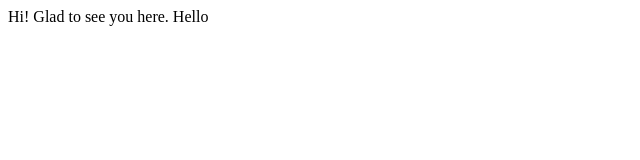
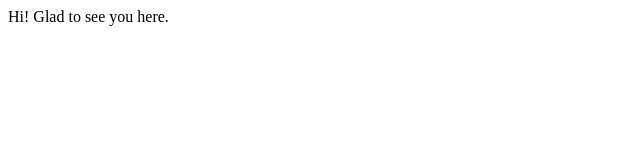
Before and after one commit to Nabila3193/First, a plain HTML site: page index.html in a window 1280 px wide. Shown: the full height of the page, 0-640 px from the left. Drawn offline with Linux system fonts and the light colour scheme.

Commit message:
Update index.html

```diff
--- a/index.html
+++ b/index.html
@@ -4,6 +4,6 @@
       <title>First Demo</Title>
    </head>
    <body>
-      Hi! Glad to see you here. Hello
+      Hi! Glad to see you here.
    </body>
 </html>
```
